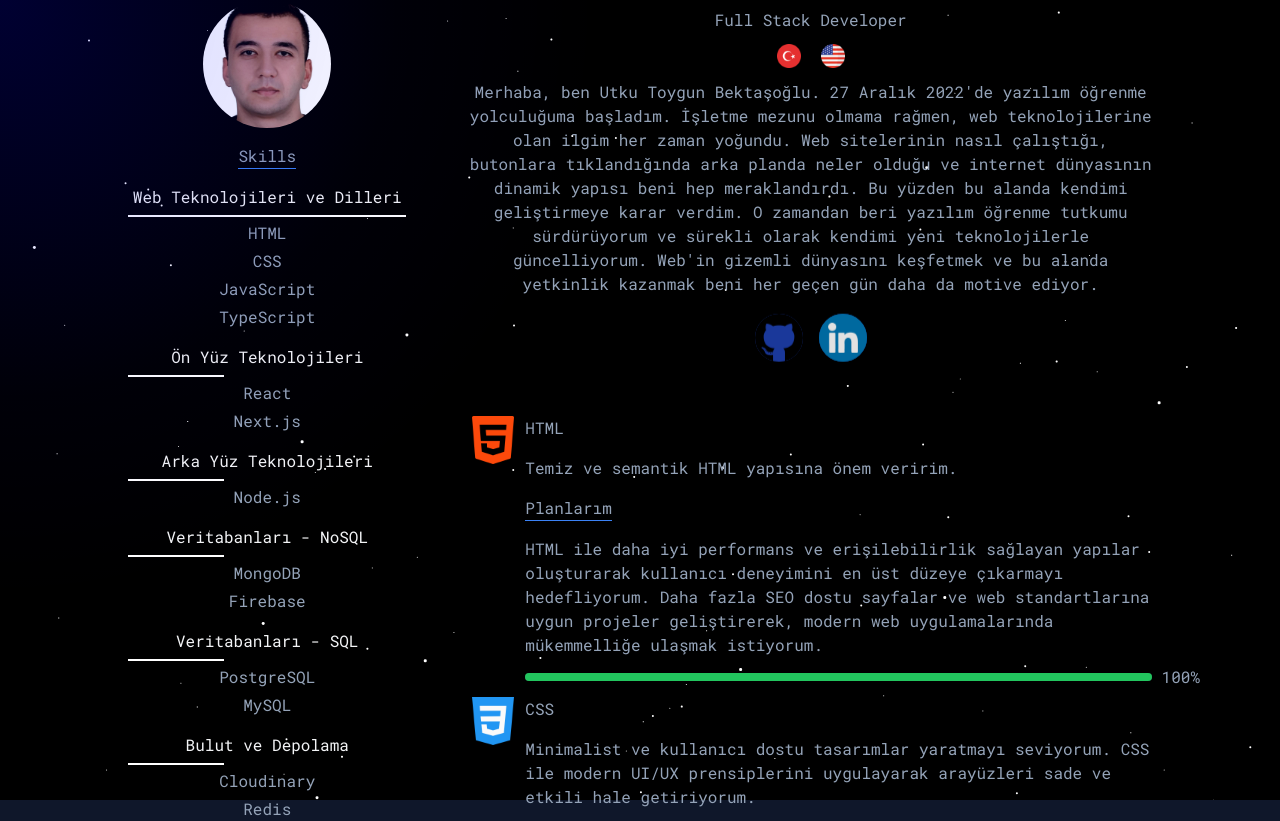
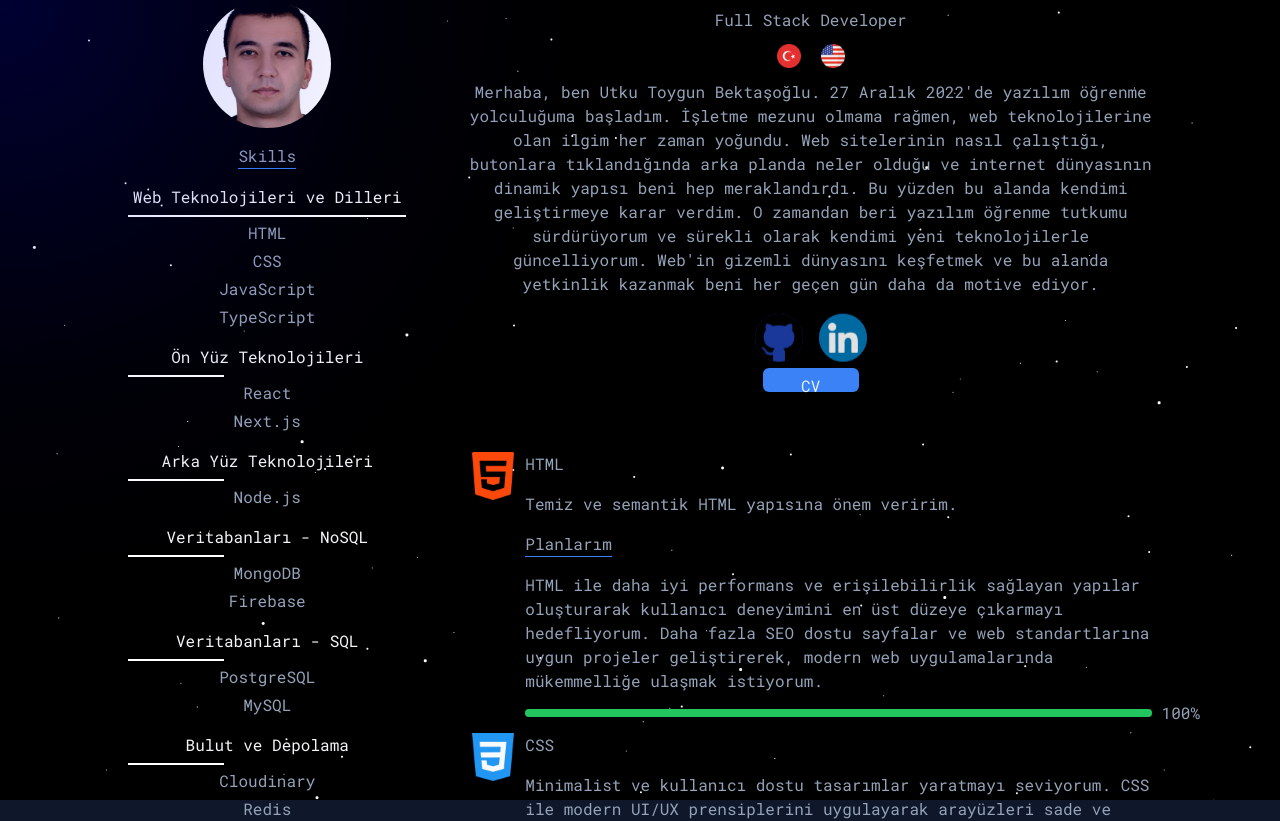
Before and after one commit to utkbkts/utkubektasoglu, a React (Vite) app: page / in a window 1280 px wide. Shown: the top 821 px of the page. Built offline with nearby package versions, Linux system fonts and the light colour scheme.

Commit message:
update cv

```diff
--- a/src/components/Sidebar.jsx
+++ b/src/components/Sidebar.jsx
@@ -33,17 +33,17 @@ const Sidebar = ({ setTabs, tabs, t }) => {
             className="w-32 h-32 rounded-full object-cover"
           />
           <h1 className="border-b border-blue-500">Skills</h1>
-          <div className="text-center flex flex-col gap-4">
+          <div className="text-center flex flex-col gap-4 ">
             {skillsData.map((item) => (
               <ul key={item.id} className="flex flex-col gap-1">
                 <h1
                   onClick={() => setTabs(item.id)}
-                  className="relative pb-2 text-gray-100"
+                  className="relative pb-2 text-gray-100 "
                 >
                   {getSkills(item.category)}
                   <span
-                    className={`absolute transition-all duration-300 bottom-0 left-0 w-24 h-[2px] bg-white ${
-                      tabs === item.id && "!w-full"
+                    className={`absolute transition-all  duration-300 bottom-0 left-0 w-24 h-[2px] bg-white ${
+                      tabs === item.id ? "!w-full" : "animate-pulse bg-blue-500"
                     }`}
                   ></span>
                 </h1>
--- a/src/pages/HomePage.jsx
+++ b/src/pages/HomePage.jsx
@@ -60,6 +60,21 @@ const HomePage = ({ handleChangeLanguage, t, setTabs, tabs }) => {
               </a>
             ))}
           </motion.div>
+          <a
+            download="cv.pdf"
+            target="_blank"
+            href="/utkutoygunbektasoglu(CV).pdf"
+            className="w-24 h-6 rounded-md bg-blue-500 text-white text-center"
+            rel="noopener noreferrer"
+          >
+            <motion.button
+              initial={{ opacity: 0, y: 50 }}
+              animate={{ opacity: 1, y: 0 }}
+              transition={{ duration: 1, staggerChildren: 0.2, delay: 3 }}
+            >
+              CV
+            </motion.button>
+          </a>
           {tabs === 1 && <WebTecnologies t={t} />}
           {tabs === 2 && <FrontEndTecnologies t={t} />}
           {tabs === 3 && <BackendTechnologies t={t} />}
```
Also changed, not shown: 1 other file (tests, documents, lock files or other folders).
